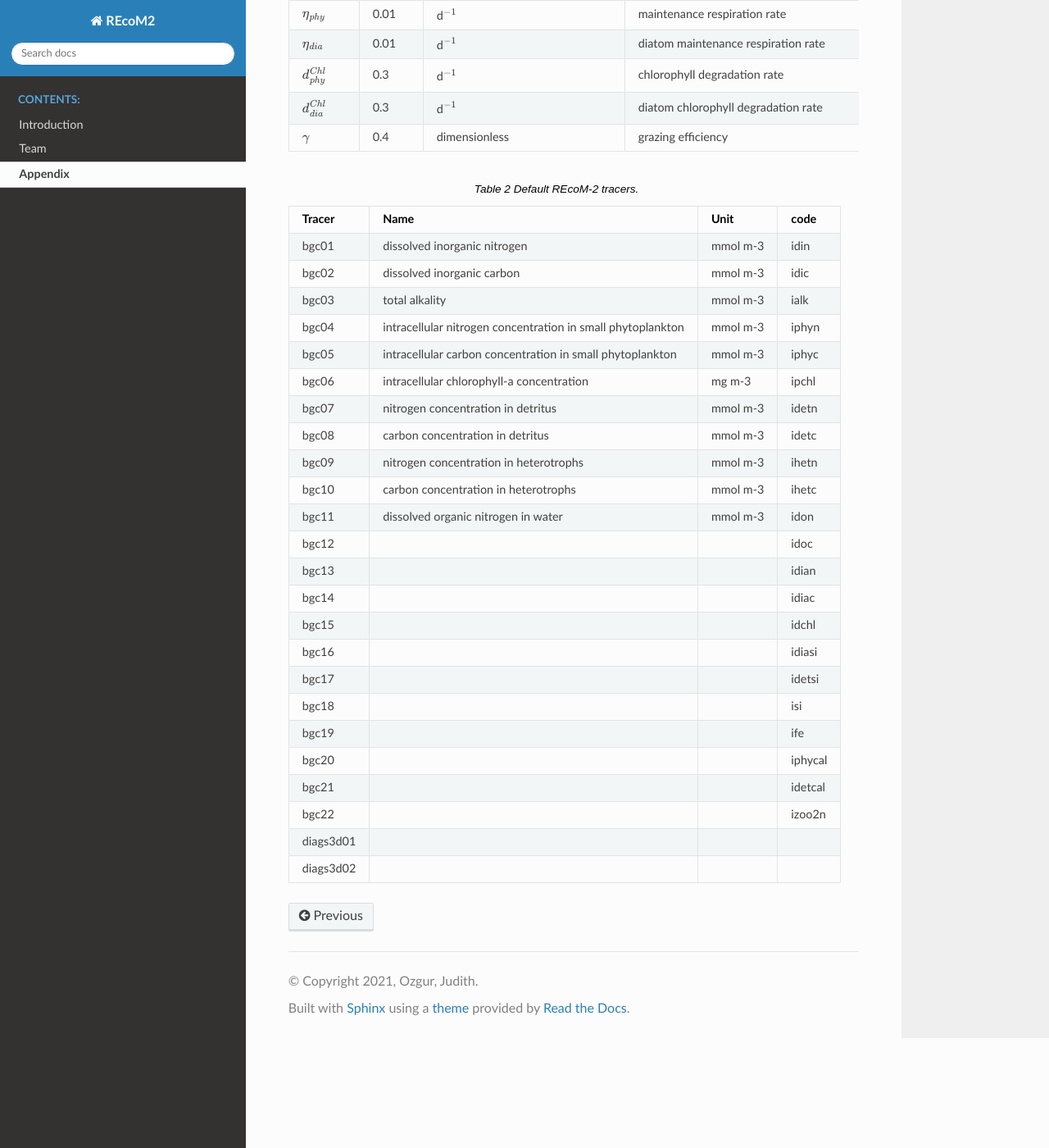
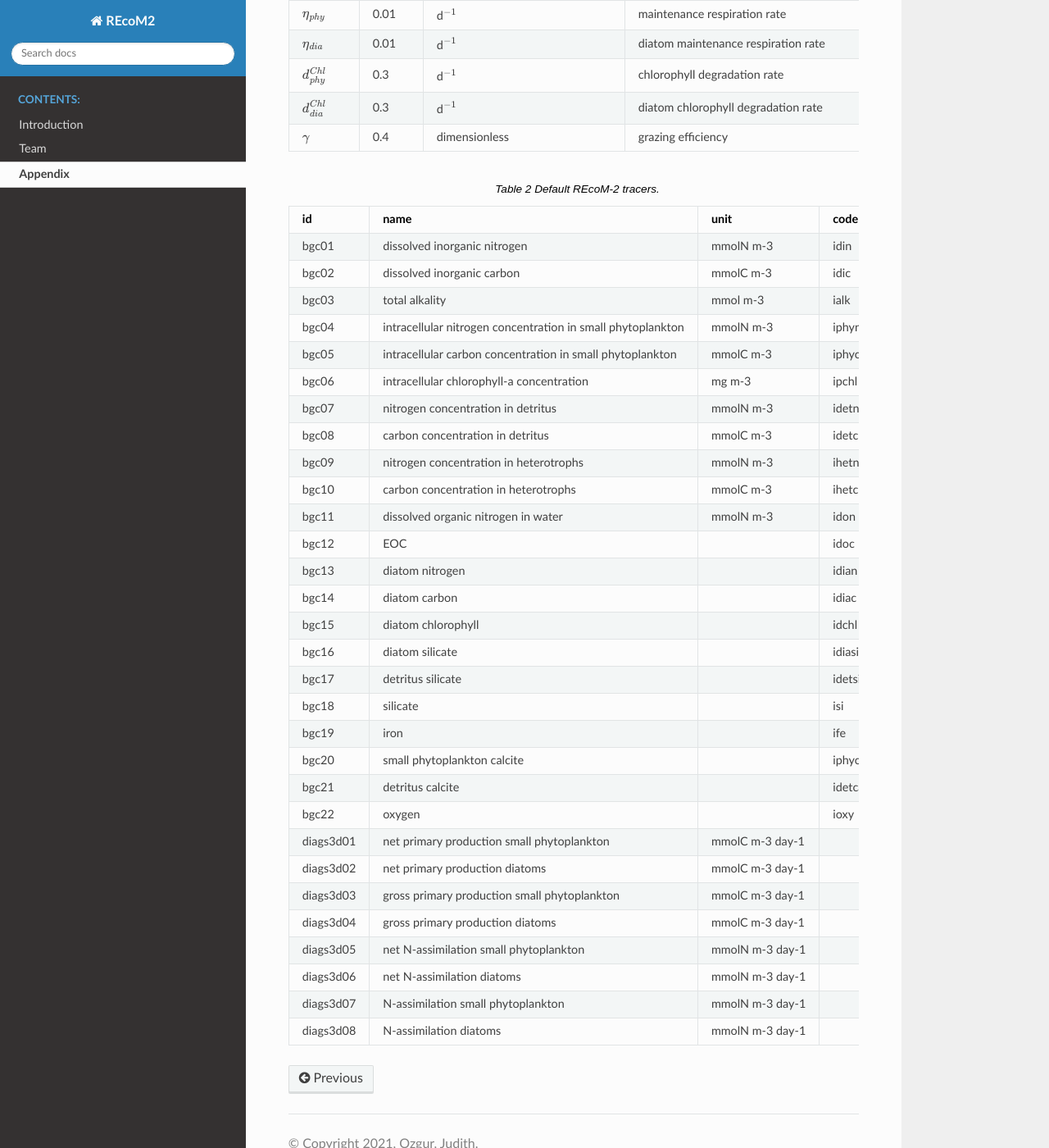
Before and after one commit to ogurses/recom_doc, a Sphinx documentation site: the page built from docs/source/appendix.rst, in a window 1280 px wide and 1400 px high, scrolled down 1542 px. Shown: the whole window at 82% size. Built offline with Sphinx 7.4.7 and the Read the Docs theme 2.0.0, drawn with Linux system fonts in a browser that asks for light colours.

Commit message:
update appendix table 2

```diff
--- a/docs/source/appendix.rst
+++ b/docs/source/appendix.rst
@@ -145,54 +145,66 @@ Appendix
 
 .. table:: Default REcoM-2 tracers.
 
-   +-----------+-------------------------------------------------------------+----------+---------+
-   | Tracer    | Name                                                        | Unit     | code    |
-   +===========+=============================================================+==========+=========+
-   | bgc01     | dissolved inorganic nitrogen                                | mmol m-3 | idin    |
-   +-----------+-------------------------------------------------------------+----------+---------+
-   | bgc02     | dissolved inorganic carbon                                  | mmol m-3 | idic    |
-   +-----------+-------------------------------------------------------------+----------+---------+
-   | bgc03     | total alkality                                              | mmol m-3 | ialk    |
-   +-----------+-------------------------------------------------------------+----------+---------+
-   | bgc04     | intracellular nitrogen concentration in small phytoplankton | mmol m-3 | iphyn   |
-   +-----------+-------------------------------------------------------------+----------+---------+
-   | bgc05     | intracellular carbon concentration in small phytoplankton   | mmol m-3 | iphyc   |
-   +-----------+-------------------------------------------------------------+----------+---------+
-   | bgc06     | intracellular chlorophyll-a concentration                   | mg m-3   | ipchl   |
-   +-----------+-------------------------------------------------------------+----------+---------+
-   | bgc07     | nitrogen concentration in detritus                          | mmol m-3 | idetn   |
-   +-----------+-------------------------------------------------------------+----------+---------+
-   | bgc08     | carbon concentration in detritus                            | mmol m-3 | idetc   |
-   +-----------+-------------------------------------------------------------+----------+---------+
-   | bgc09     | nitrogen concentration in heterotrophs                      | mmol m-3 | ihetn   |
-   +-----------+-------------------------------------------------------------+----------+---------+
-   | bgc10     | carbon concentration in heterotrophs                        | mmol m-3 | ihetc   |
-   +-----------+-------------------------------------------------------------+----------+---------+
-   | bgc11     | dissolved organic nitrogen in water                         | mmol m-3 | idon    |
-   +-----------+-------------------------------------------------------------+----------+---------+
-   | bgc12     |                                                             |          | idoc    |
-   +-----------+-------------------------------------------------------------+----------+---------+
-   | bgc13     |                                                             |          | idian   |
-   +-----------+-------------------------------------------------------------+----------+---------+
-   | bgc14     |                                                             |          | idiac   |
-   +-----------+-------------------------------------------------------------+----------+---------+
-   | bgc15     |                                                             |          | idchl   |
-   +-----------+-------------------------------------------------------------+----------+---------+
-   | bgc16     |                                                             |          | idiasi  |
-   +-----------+-------------------------------------------------------------+----------+---------+
-   | bgc17     |                                                             |          | idetsi  |
-   +-----------+-------------------------------------------------------------+----------+---------+
-   | bgc18     |                                                             |          | isi     |
-   +-----------+-------------------------------------------------------------+----------+---------+
-   | bgc19     |                                                             |          | ife     |
-   +-----------+-------------------------------------------------------------+----------+---------+
-   | bgc20     |                                                             |          | iphycal |
-   +-----------+-------------------------------------------------------------+----------+---------+
-   | bgc21     |                                                             |          | idetcal |
-   +-----------+-------------------------------------------------------------+----------+---------+
-   | bgc22     |                                                             |          | izoo2n  |
-   +-----------+-------------------------------------------------------------+----------+---------+
-   | diags3d01 |                                                             |          |         |
-   +-----------+-------------------------------------------------------------+----------+---------+
-   | diags3d02 |                                                             |          |         |
-   +-----------+-------------------------------------------------------------+----------+---------+
+   +-----------+-------------------------------------------------------------+-----------------+---------+
+   | id        | name                                                        | unit            | code    |
+   +===========+=============================================================+=================+=========+
+   | bgc01     | dissolved inorganic nitrogen                                | mmolN m-3       | idin    |
+   +-----------+-------------------------------------------------------------+-----------------+---------+
+   | bgc02     | dissolved inorganic carbon                                  | mmolC m-3       | idic    |
+   +-----------+-------------------------------------------------------------+-----------------+---------+
+   | bgc03     | total alkality                                              | mmol m-3        | ialk    |
+   +-----------+-------------------------------------------------------------+-----------------+---------+
+   | bgc04     | intracellular nitrogen concentration in small phytoplankton | mmolN m-3       | iphyn   |
+   +-----------+-------------------------------------------------------------+-----------------+---------+
+   | bgc05     | intracellular carbon concentration in small phytoplankton   | mmolC m-3       | iphyc   |
+   +-----------+-------------------------------------------------------------+-----------------+---------+
+   | bgc06     | intracellular chlorophyll-a concentration                   | mg m-3          | ipchl   |
+   +-----------+-------------------------------------------------------------+-----------------+---------+
+   | bgc07     | nitrogen concentration in detritus                          | mmolN m-3       | idetn   |
+   +-----------+-------------------------------------------------------------+-----------------+---------+
+   | bgc08     | carbon concentration in detritus                            | mmolC m-3       | idetc   |
+   +-----------+-------------------------------------------------------------+-----------------+---------+
+   | bgc09     | nitrogen concentration in heterotrophs                      | mmolN m-3       | ihetn   |
+   +-----------+-------------------------------------------------------------+-----------------+---------+
+   | bgc10     | carbon concentration in heterotrophs                        | mmolC m-3       | ihetc   |
+   +-----------+-------------------------------------------------------------+-----------------+---------+
+   | bgc11     | dissolved organic nitrogen in water                         | mmolN m-3       | idon    |
+   +-----------+-------------------------------------------------------------+-----------------+---------+
+   | bgc12     | EOC                                                         |                 | idoc    |
+   +-----------+-------------------------------------------------------------+-----------------+---------+
+   | bgc13     | diatom nitrogen                                             |                 | idian   |
+   +-----------+-------------------------------------------------------------+-----------------+---------+
+   | bgc14     | diatom carbon                                               |                 | idiac   |
+   +-----------+-------------------------------------------------------------+-----------------+---------+
+   | bgc15     | diatom chlorophyll                                          |                 | idchl   |
+   +-----------+-------------------------------------------------------------+-----------------+---------+
+   | bgc16     | diatom silicate                                             |                 | idiasi  |
+   +-----------+-------------------------------------------------------------+-----------------+---------+
+   | bgc17     | detritus silicate                                           |                 | idetsi  |
+   +-----------+-------------------------------------------------------------+-----------------+---------+
+   | bgc18     | silicate                                                    |                 | isi     |
+   +-----------+-------------------------------------------------------------+-----------------+---------+
+   | bgc19     | iron                                                        |                 | ife     |
+   +-----------+-------------------------------------------------------------+-----------------+---------+
+   | bgc20     | small phytoplankton calcite                                 |                 | iphycal |
+   +-----------+-------------------------------------------------------------+-----------------+---------+
+   | bgc21     | detritus calcite                                            |                 | idetcal |
+   +-----------+-------------------------------------------------------------+-----------------+---------+
+   | bgc22     | oxygen                                                      |                 | ioxy    |
+   +-----------+-------------------------------------------------------------+-----------------+---------+
+   | diags3d01 | net primary production small phytoplankton                  | mmolC m-3 day-1 |         |
+   +-----------+-------------------------------------------------------------+-----------------+---------+
+   | diags3d02 | net primary production diatoms                              | mmolC m-3 day-1 |         |
+   +-----------+-------------------------------------------------------------+-----------------+---------+
+   | diags3d03 | gross primary production small phytoplankton                | mmolC m-3 day-1 |         |
+   +-----------+-------------------------------------------------------------+-----------------+---------+
+   | diags3d04 | gross primary production diatoms                            | mmolC m-3 day-1 |         |
+   +-----------+-------------------------------------------------------------+-----------------+---------+
+   | diags3d05 | net N-assimilation small phytoplankton                      | mmolN m-3 day-1 |         |
+   +-----------+-------------------------------------------------------------+-----------------+---------+
+   | diags3d06 | net N-assimilation diatoms                                  | mmolN m-3 day-1 |         |
+   +-----------+-------------------------------------------------------------+-----------------+---------+
+   | diags3d07 | N-assimilation small phytoplankton                          | mmolN m-3 day-1 |         |
+   +-----------+-------------------------------------------------------------+-----------------+---------+
+   | diags3d08 | N-assimilation diatoms                                      | mmolN m-3 day-1 |         |
+   +-----------+-------------------------------------------------------------+-----------------+---------+
```
